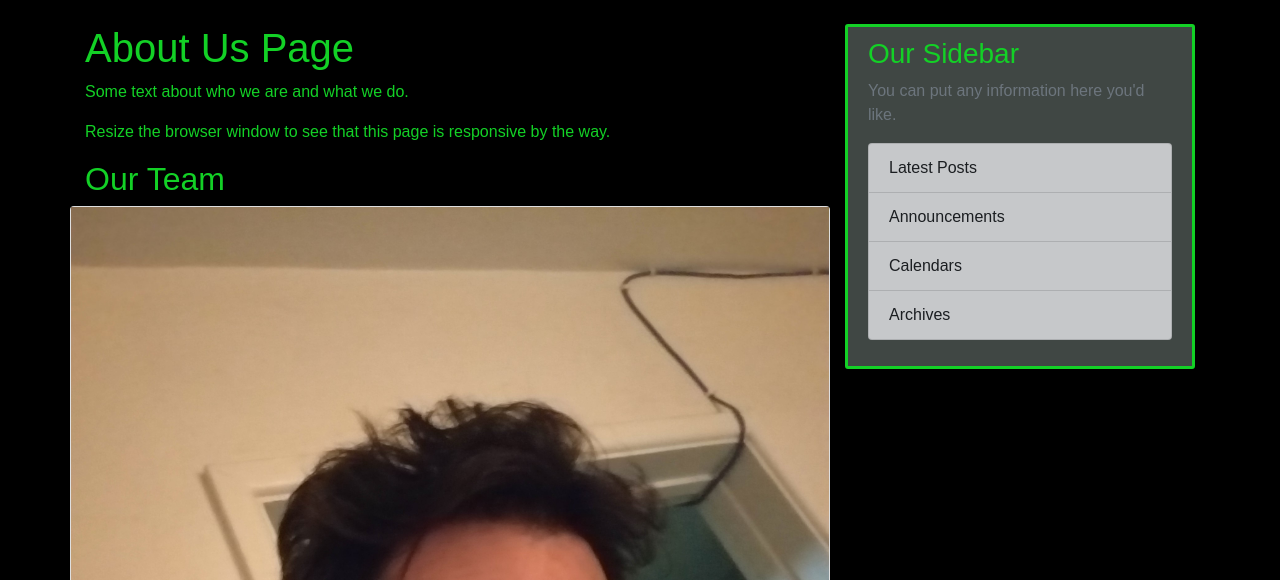
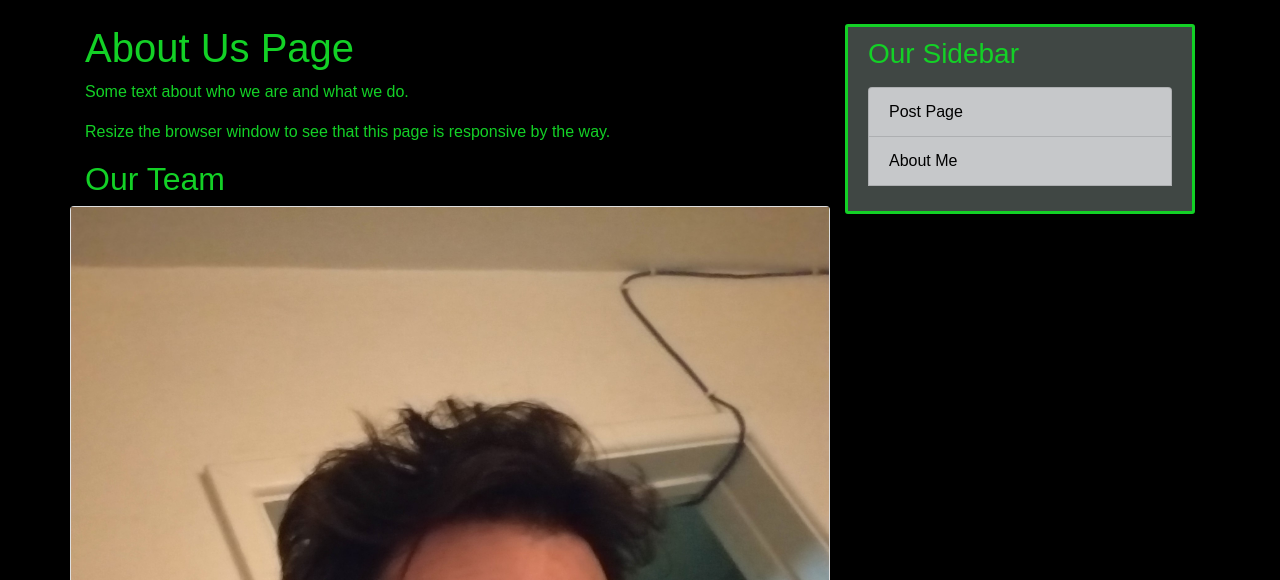
Before and after one commit to KonechyJ/CPSC-362_Project1, a Flask app: page /about in a window 1280 px wide. Shown: the part 56-636 px from the top of the page. Run offline with Flask 2, Linux system fonts and the light colour scheme; some libraries are stand-ins or nearby versions.

Commit message:
Sidebar Fixup
cleans up sidebar a bit

```diff
--- a/CPSC362_Project1/proj1/templates/layout.html
+++ b/CPSC362_Project1/proj1/templates/layout.html
@@ -86,13 +86,12 @@
           <div class="content-section">
               <!-- The words we type below will appear as the side bar for our site. -->
             <h3>Our Sidebar</h3>
-            <p class='text-muted'>You can put any information here you'd like.
+            <p class='text-muted'>
               <ul class="list-group">
               <!-- Change dark to info on the line below to change the button back to blue X4-->
-                <li class="list-group-item list-group-item-dark">Latest Posts</li>
-                <li class="list-group-item list-group-item-dark">Announcements</li>
-                <li class="list-group-item list-group-item-dark">Calendars</li>
-                <li class="list-group-item list-group-item-dark">Archives</li>
+                <li class="list-group-item list-group-item-dark"><a href="http://secondhandgoodies.com/home" style="color:black">Post Page</li>
+                <li class="list-group-item list-group-item-dark"><a href="http://secondhandgoodies.com/about" style="color:black">About Me</li>
+
               </ul>
             </p>
           </div>
```
